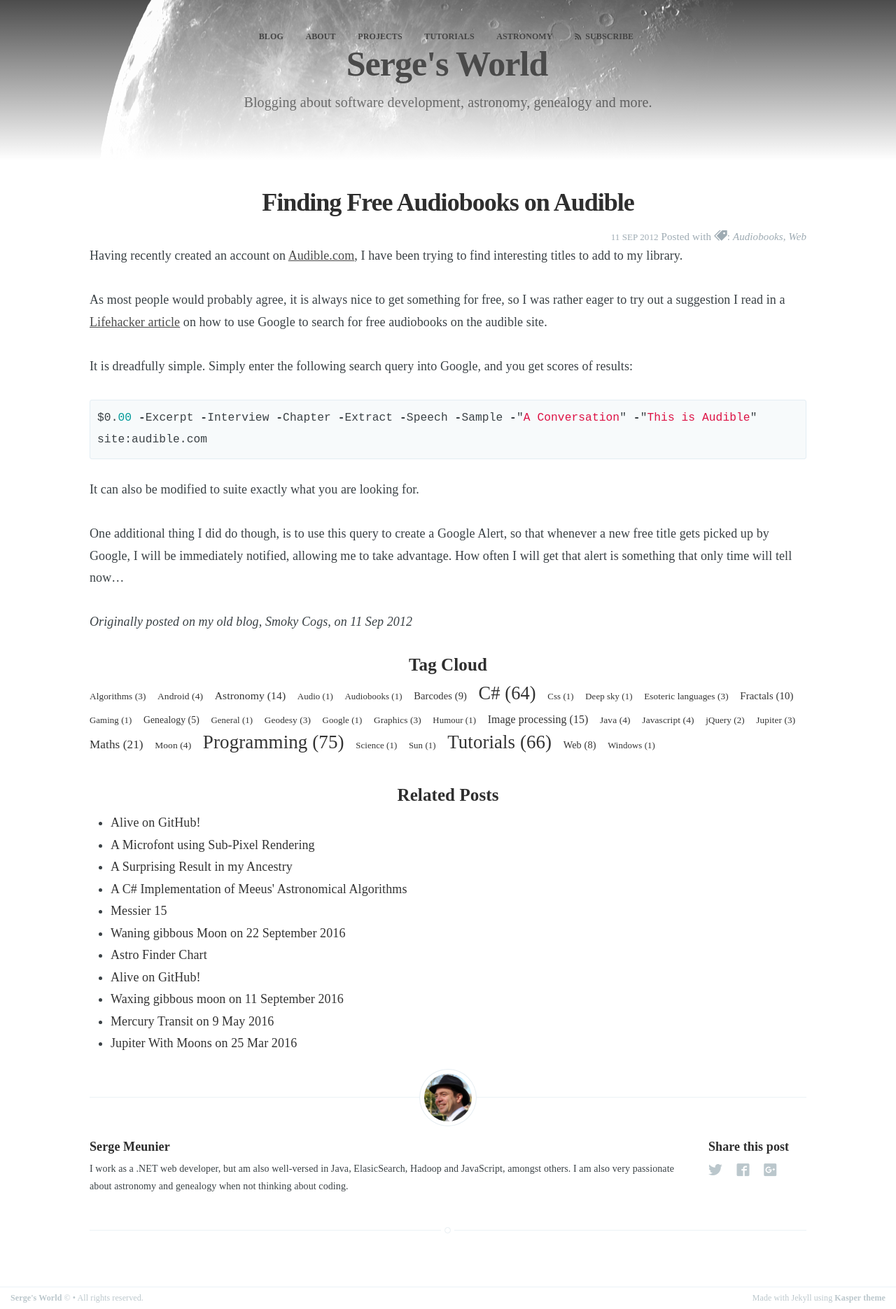
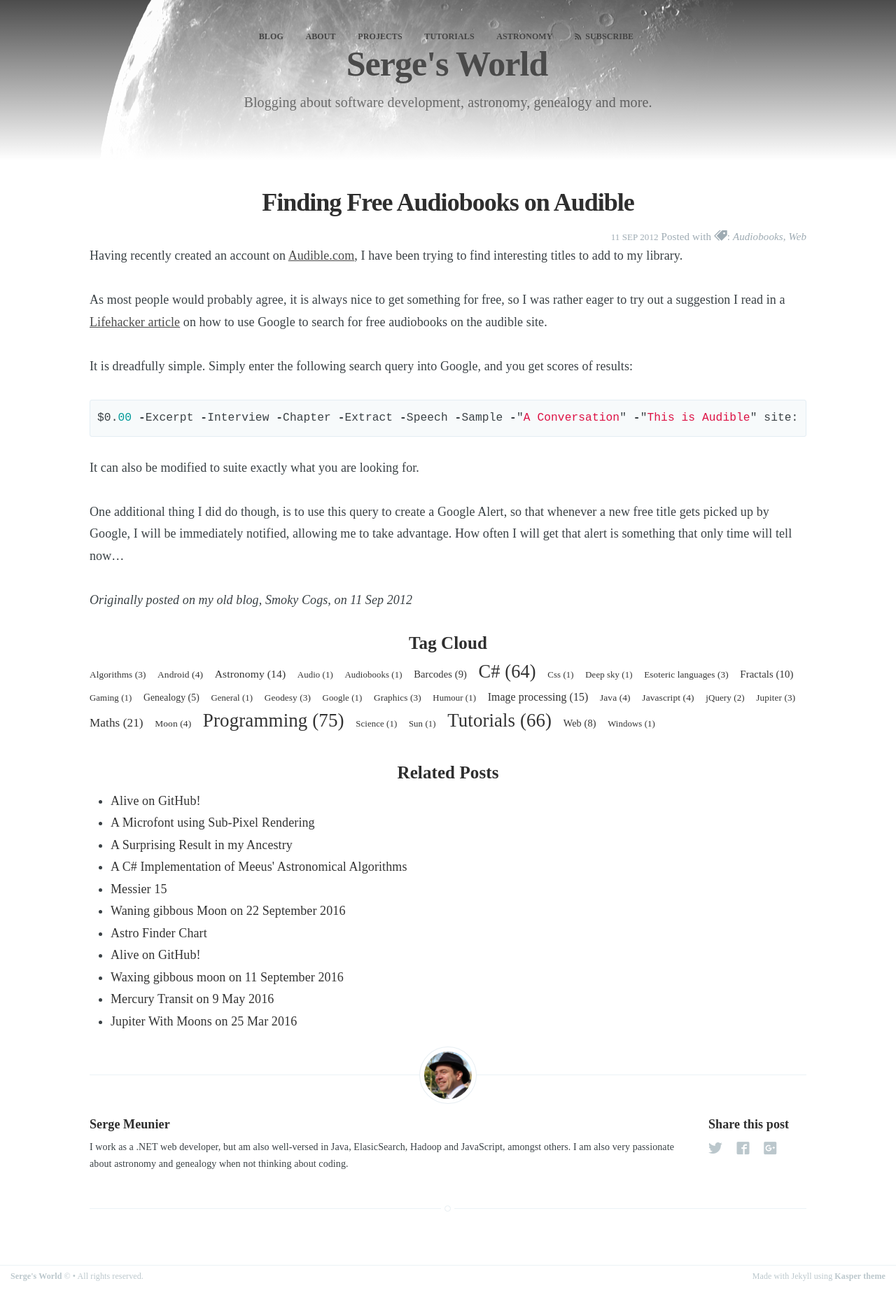
Before and after one commit to sjmeunier/sjmeunier.github.io, a Jekyll site: the page built from _posts/2012-09-11-finding-free-audiobooks-on-audible.md, in a window 1280 px wide. Shown: the whole page at 70% size. Built offline with Jekyll 4.4.1, drawn with Linux system fonts in a browser that asks for light colours; some web fonts are replaced; comment, search, counter and statistics services are not loaded; after the commit the page ends 1839 px from its top, so only the background shows below that.

Commit message:
no message

```diff
--- a/_sass/_syntax.scss
+++ b/_sass/_syntax.scss
@@ -1,63 +1,63 @@
+.highlight  { background: #ffffff; }
+.highlight .c { color: #999988; font-style: italic } /* Comment */
+.highlight .err { color: #a61717; background-color: #e3d2d2 } /* Error */
+.highlight .k { font-weight: bold } /* Keyword */
+.highlight .o { font-weight: bold } /* Operator */
+.highlight .cm { color: #999988; font-style: italic } /* Comment.Multiline */
+.highlight .cp { color: #999999; font-weight: bold } /* Comment.Preproc */
+.highlight .c1 { color: #999988; font-style: italic } /* Comment.Single */
+.highlight .cs { color: #999999; font-weight: bold; font-style: italic } /* Comment.Special */
+.highlight .gd { color: #000000; background-color: #ffdddd } /* Generic.Deleted */
+.highlight .gd .x { color: #000000; background-color: #ffaaaa } /* Generic.Deleted.Specific */
+.highlight .ge { font-style: italic } /* Generic.Emph */
+.highlight .gr { color: #aa0000 } /* Generic.Error */
+.highlight .gh { color: #999999 } /* Generic.Heading */
+.highlight .gi { color: #000000; background-color: #ddffdd } /* Generic.Inserted */
+.highlight .gi .x { color: #000000; background-color: #aaffaa } /* Generic.Inserted.Specific */
+.highlight .go { color: #888888 } /* Generic.Output */
+.highlight .gp { color: #555555 } /* Generic.Prompt */
+.highlight .gs { font-weight: bold } /* Generic.Strong */
+.highlight .gu { color: #aaaaaa } /* Generic.Subheading */
+.highlight .gt { color: #aa0000 } /* Generic.Traceback */
+.highlight .kc { font-weight: bold } /* Keyword.Constant */
+.highlight .kd { font-weight: bold } /* Keyword.Declaration */
+.highlight .kp { font-weight: bold } /* Keyword.Pseudo */
+.highlight .kr { font-weight: bold } /* Keyword.Reserved */
+.highlight .kt { color: #445588; font-weight: bold } /* Keyword.Type */
+.highlight .m { color: #009999 } /* Literal.Number */
+.highlight .s { color: #d14 } /* Literal.String */
+.highlight .na { color: #008080 } /* Name.Attribute */
+.highlight .nb { color: #0086B3 } /* Name.Builtin */
+.highlight .nc { color: #445588; font-weight: bold } /* Name.Class */
+.highlight .no { color: #008080 } /* Name.Constant */
+.highlight .ni { color: #800080 } /* Name.Entity */
+.highlight .ne { color: #990000; font-weight: bold } /* Name.Exception */
+.highlight .nf { color: #990000; font-weight: bold } /* Name.Function */
+.highlight .nn { color: #555555 } /* Name.Namespace */
+.highlight .nt { color: #000080 } /* Name.Tag */
+.highlight .nv { color: #008080 } /* Name.Variable */
+.highlight .ow { font-weight: bold } /* Operator.Word */
+.highlight .w { color: #bbbbbb } /* Text.Whitespace */
+.highlight .mf { color: #009999 } /* Literal.Number.Float */
+.highlight .mh { color: #009999 } /* Literal.Number.Hex */
+.highlight .mi { color: #009999 } /* Literal.Number.Integer */
+.highlight .mo { color: #009999 } /* Literal.Number.Oct */
+.highlight .sb { color: #d14 } /* Literal.String.Backtick */
+.highlight .sc { color: #d14 } /* Literal.String.Char */
+.highlight .sd { color: #d14 } /* Literal.String.Doc */
+.highlight .s2 { color: #d14 } /* Literal.String.Double */
+.highlight .se { color: #d14 } /* Literal.String.Escape */
+.highlight .sh { color: #d14 } /* Literal.String.Heredoc */
+.highlight .si { color: #d14 } /* Literal.String.Interpol */
+.highlight .sx { color: #d14 } /* Literal.String.Other */
+.highlight .sr { color: #009926 } /* Literal.String.Regex */
+.highlight .s1 { color: #d14 } /* Literal.String.Single */
+.highlight .ss { color: #990073 } /* Literal.String.Symbol */
+.highlight .bp { color: #999999 } /* Name.Builtin.Pseudo */
+.highlight .vc { color: #008080 } /* Name.Variable.Class */
+.highlight .vg { color: #008080 } /* Name.Variable.Global */
+.highlight .vi { color: #008080 } /* Name.Variable.Instance */
+.highlight .il { color: #009999 } /* Literal.Number.Integer.Long */
 
-.highlight {
-	background: #ffffff;
-	.c { color: #999988; font-style: italic } /* Comment */
-	.err { color: #a61717; background-color: #e3d2d2 } /* Error */
-	.k { font-weight: bold } /* Keyword */
-	.o { font-weight: bold } /* Operator */
-	.cm { color: #999988; font-style: italic } /* Comment.Multiline */
-	.cp { color: #999999; font-weight: bold } /* Comment.Preproc */
-	.c1 { color: #999988; font-style: italic } /* Comment.Single */
-	.cs { color: #999999; font-weight: bold; font-style: italic } /* Comment.Special */
-	.gd { color: #000000; background-color: #ffdddd } /* Generic.Deleted */
-	.gd .x { color: #000000; background-color: #ffaaaa } /* Generic.Deleted.Specific */
-	.ge { font-style: italic } /* Generic.Emph */
-	.gr { color: #aa0000 } /* Generic.Error */
-	.gh { color: #999999 } /* Generic.Heading */
-	.gi { color: #000000; background-color: #ddffdd } /* Generic.Inserted */
-	.gi .x { color: #000000; background-color: #aaffaa } /* Generic.Inserted.Specific */
-	.go { color: #888888 } /* Generic.Output */
-	.gp { color: #555555 } /* Generic.Prompt */
-	.gs { font-weight: bold } /* Generic.Strong */
-	.gu { color: #aaaaaa } /* Generic.Subheading */
-	.gt { color: #aa0000 } /* Generic.Traceback */
-	.kc { font-weight: bold } /* Keyword.Constant */
-	.kd { font-weight: bold } /* Keyword.Declaration */
-	.kp { font-weight: bold } /* Keyword.Pseudo */
-	.kr { font-weight: bold } /* Keyword.Reserved */
-	.kt { color: #445588; font-weight: bold } /* Keyword.Type */
-	.m { color: #009999 } /* Literal.Number */
-	.s { color: #d14 } /* Literal.String */
-	.na { color: #008080 } /* Name.Attribute */
-	.nb { color: #0086B3 } /* Name.Builtin */
-	.nc { color: #445588; font-weight: bold } /* Name.Class */
-	.no { color: #008080 } /* Name.Constant */
-	.ni { color: #800080 } /* Name.Entity */
-	.ne { color: #990000; font-weight: bold } /* Name.Exception */
-	.nf { color: #990000; font-weight: bold } /* Name.Function */
-	.nn { color: #555555 } /* Name.Namespace */
-	.nt { color: #000080 } /* Name.Tag */
-	.nv { color: #008080 } /* Name.Variable */
-	.ow { font-weight: bold } /* Operator.Word */
-	.w { color: #bbbbbb } /* Text.Whitespace */
-	.mf { color: #009999 } /* Literal.Number.Float */
-	.mh { color: #009999 } /* Literal.Number.Hex */
-	.mi { color: #009999 } /* Literal.Number.Integer */
-	.mo { color: #009999 } /* Literal.Number.Oct */
-	.sb { color: #d14 } /* Literal.String.Backtick */
-	.sc { color: #d14 } /* Literal.String.Char */
-	.sd { color: #d14 } /* Literal.String.Doc */
-	.s2 { color: #d14 } /* Literal.String.Double */
-	.se { color: #d14 } /* Literal.String.Escape */
-	.sh { color: #d14 } /* Literal.String.Heredoc */
-	.si { color: #d14 } /* Literal.String.Interpol */
-	.sx { color: #d14 } /* Literal.String.Other */
-	.sr { color: #009926 } /* Literal.String.Regex */
-	.s1 { color: #d14 } /* Literal.String.Single */
-	.ss { color: #990073 } /* Literal.String.Symbol */
-	.bp { color: #999999 } /* Name.Builtin.Pseudo */
-	.vc { color: #008080 } /* Name.Variable.Class */
-	.vg { color: #008080 } /* Name.Variable.Global */
-	.vi { color: #008080 } /* Name.Variable.Instance */
-	.il { color: #009999 } /* Literal.Number.Integer.Long */
-}
+.highlight .lineno { color: #ccc; display:inline-block; padding: 0 5px; border-right:1px solid #ccc; }
+.highlight pre code { display: block; white-space: pre; overflow-x: auto; word-wrap: normal; }
```
